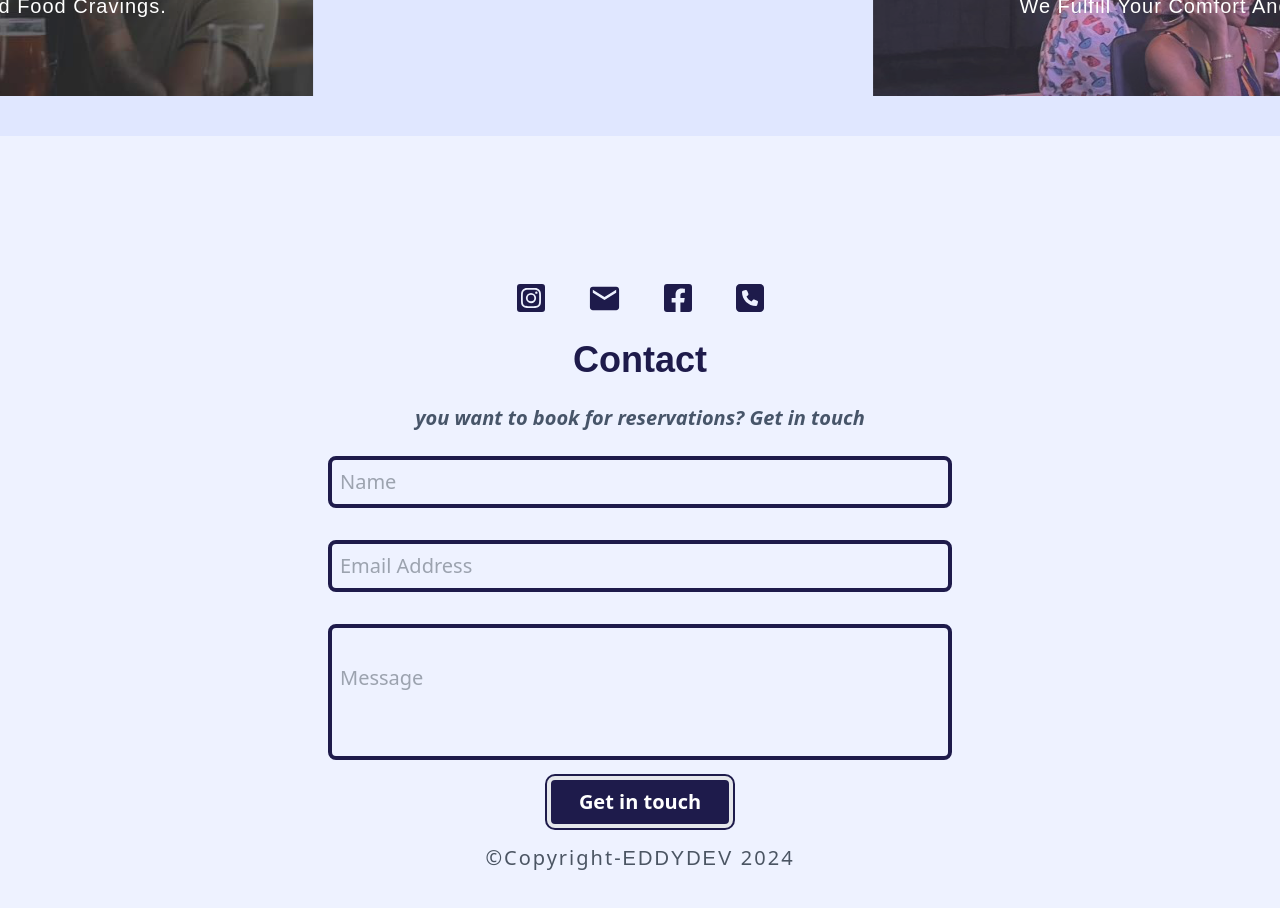
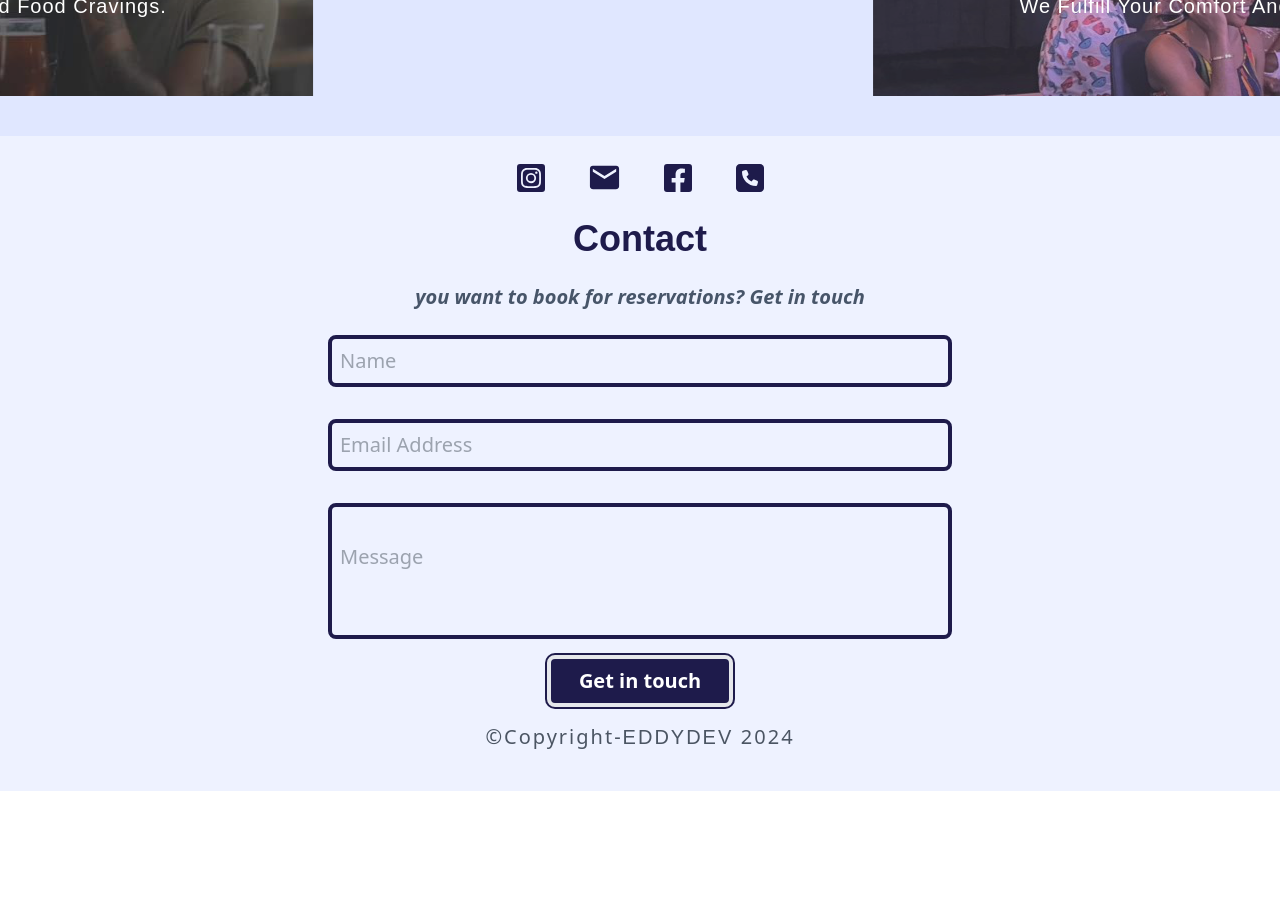
Before and after one commit to EDDYDEV5/kf_bar_and_food, a React (Vite) app: page /contact in a window 1280 px wide. Shown: the part 320-1228 px from the top of the page. After the commit the page ends 1111 px from the top, so only its background shows below. Built offline with nearby package versions, Linux system fonts and the light colour scheme; a web font is replaced by a local one.

Commit message:
first commit

```diff
--- a/src/components/Contact.jsx
+++ b/src/components/Contact.jsx
@@ -32,10 +32,10 @@ const socials =[
 
 
     return (
-      <div name="contact" className=' w-full h-screen bg-indigo-50 flex flex-col justify-center px-4'>
-          <div className='  flex flex-col  justify-center  max-w-screen-lg mx-auto h-fit'>
+      <div name="contact" className=' w-full h-full bg-indigo-50 flex flex-col justify-center px-4'>
+          <div className=' flex flex-col  justify-center  max-w-screen-lg mx-auto '>
 
-          <ul className=' pt-20 flex w-full justify-center py-6 items-center text-xl'>
+          <ul className=' flex w-full justify-center py-6 items-center text-xl'>
   {socials.map(({id, icons}) => (
     <li key={id} className=' text-indigo-950 font-bold text-indi tracking-wide px-5 hover:scale-125 cursor-pointer'>
      {icons}
@@ -55,7 +55,7 @@ const socials =[
           <button className=" text-white  bg-indigo-950  rounded-lg ring-2 border-4 ring-indigo-950 py-2 my-4 mx-auto flex text-xl font-semibold items-center hover:bg-transparent hover:text-indigo-950 hover:ring-4 px-7">Get in touch</button>
       </form>
   </div>
-  <p className='text-gray-600  tracking-widest text-center  text-xl'>&copy;Copyright-<span className='font-guerrilla'>EDDYDEV </span>{getCurrentYear()}  </p>
+  <p className='text-gray-600 pb-10 tracking-widest text-center  text-xl'>&copy;Copyright-<span className='font-guerrilla'>EDDYDEV </span>{getCurrentYear()}  </p>
           </div>
 
     )
```
